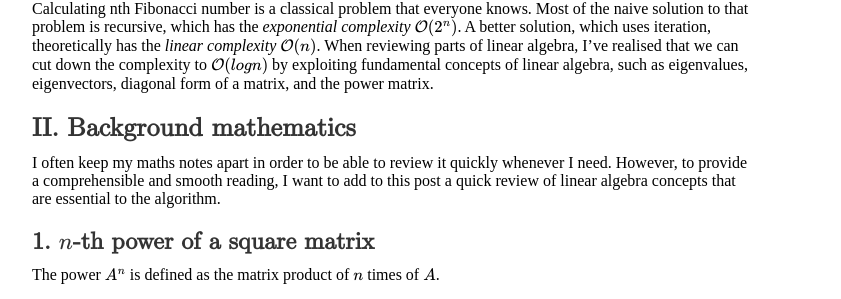
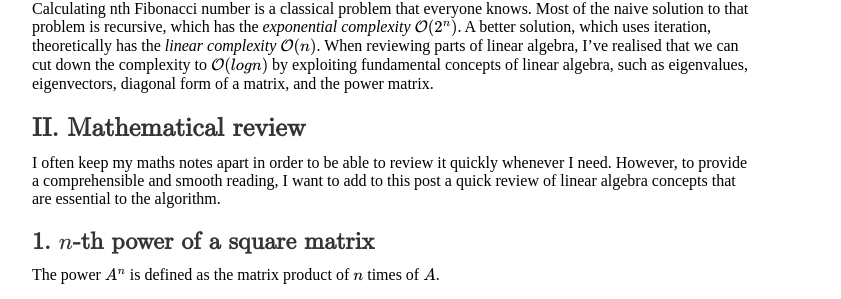
Before and after one commit to newbiettn/newbiettn.github.io, a Jekyll site: the page built from _posts/2017-02-25-find-fibonacci-number-using-the-power-matrix.md, in a window 1280 px wide and 900 px high. Shown: the part 392-691 px from the top of the window, without its empty margins (208-1049 px from the left). Built offline with Jekyll 4.4.1, drawn with Linux system fonts in a browser that asks for light colours; formulas are drawn with MathJax 3; comment, search, counter and statistics services are not loaded.

Commit message:
update post

```diff
--- a/_posts/2017-02-25-find-fibonacci-number-using-the-power-matrix.md
+++ b/_posts/2017-02-25-find-fibonacci-number-using-the-power-matrix.md
@@ -10,7 +10,7 @@ layout: post
 
 Calculating nth Fibonacci number is a classical problem that everyone knows. Most of the naive solution to that problem is recursive, which has the _exponential complexity_ $\mathcal{O}(2^n)$. A better solution, which uses iteration, theoretically has the _linear complexity_ $\mathcal{O}(n)$. When reviewing parts of linear algebra, I've realised that we can cut down the complexity to $\mathcal{O}(log n)$ by exploiting fundamental concepts of linear algebra, such as eigenvalues, eigenvectors, diagonal form of a matrix, and the power matrix.
 
-#### II. Background mathematics
+#### II. Mathematical review
 
 I often keep my maths notes apart in order to be able to review it quickly whenever I need. However, to provide a comprehensible and smooth reading, I want to add to this post a quick review of linear algebra concepts that are essential to the algorithm.
 
```
